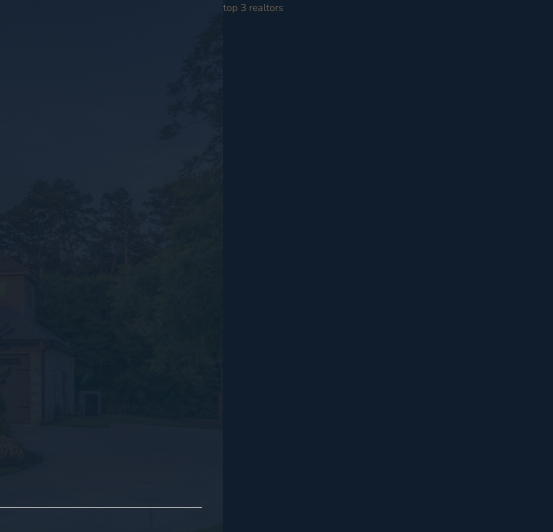
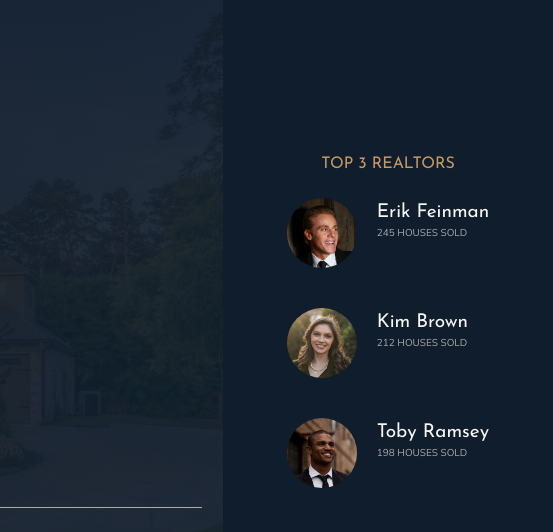
Before and after one commit to xyzuka/Nexter, a website: page index.html in a window 1280 px wide. Shown: the top 532 px of the page, 727-1280 px from the left. Drawn offline with nearby package versions, Linux system fonts and the light colour scheme.

Commit message:
realtors section

```diff
--- a/index.html
+++ b/index.html
@@ -33,7 +33,28 @@
       </div>
     </header>
 
-    <div class="realtors">top 3 realtors</div>
+    <div class="realtors">
+      <h3 class="heading-3">Top 3 Realtors</h3>
+      <div class="realtors__list">
+        <img src="img/realtor-1.jpeg" alt="Realtor 1" class="realtors__img" />
+        <div class="realtors__details">
+          <h4 class="heading-4 heading-4--light">Erik Feinman</h4>
+          <p class="realtors__sold">245 houses sold</p>
+        </div>
+
+        <img src="img/realtor-2.jpeg" alt="Realtor 2" class="realtors__img" />
+        <div class="realtors__details">
+          <h4 class="heading-4 heading-4--light">Kim Brown</h4>
+          <p class="realtors__sold">212 houses sold</p>
+        </div>
+
+        <img src="img/realtor-3.jpeg" alt="Realtor 3" class="realtors__img" />
+        <div class="realtors__details">
+          <h4 class="heading-4 heading-4--light">Toby Ramsey</h4>
+          <p class="realtors__sold">198 houses sold</p>
+        </div>
+      </div>
+    </div>
 
     <section class="features">
       <div class="feature">
--- a/sass/_realtors.scss
+++ b/sass/_realtors.scss
@@ -1,4 +1,30 @@
 .realtors {
   background-color: $color-secondary;
   grid-column: col-start 7 / full-end;
+
+  display: grid;
+  align-content: center;
+  justify-content: center;
+  justify-items: center;
+  grid-row-gap: 2rem;
+
+
+  &__list {
+    display: grid;
+    grid-template-columns: min-content max-content;
+    grid-column-gap: 2rem;
+    grid-row-gap: 5vh;
+  }
+
+  &__img {
+    width: 7rem;
+    border-radius: 50%;
+    display: block;
+  }
+
+  &__sold {
+    text-transform: uppercase;
+    color: $color-grey-light-2;
+    margin-top: -3px;
+  }
 }
```
Also changed, not shown: css/style.css.
